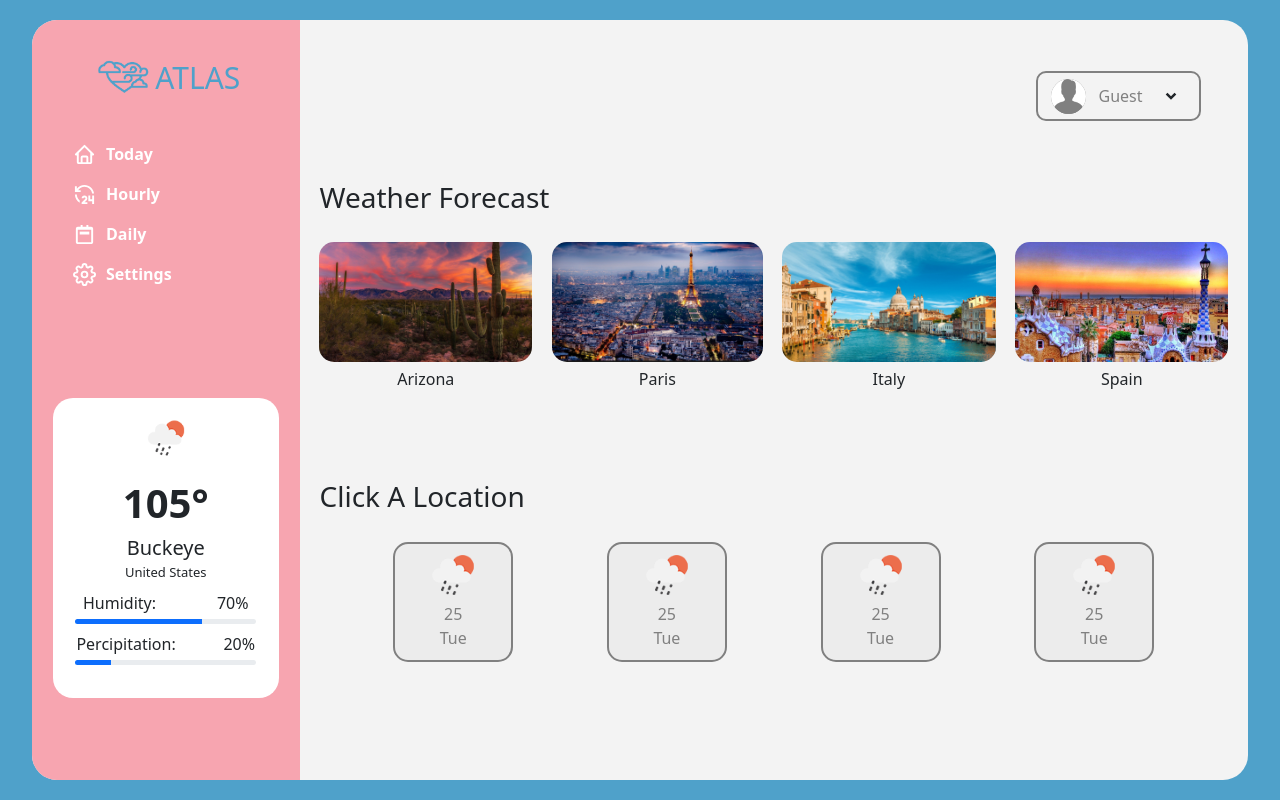
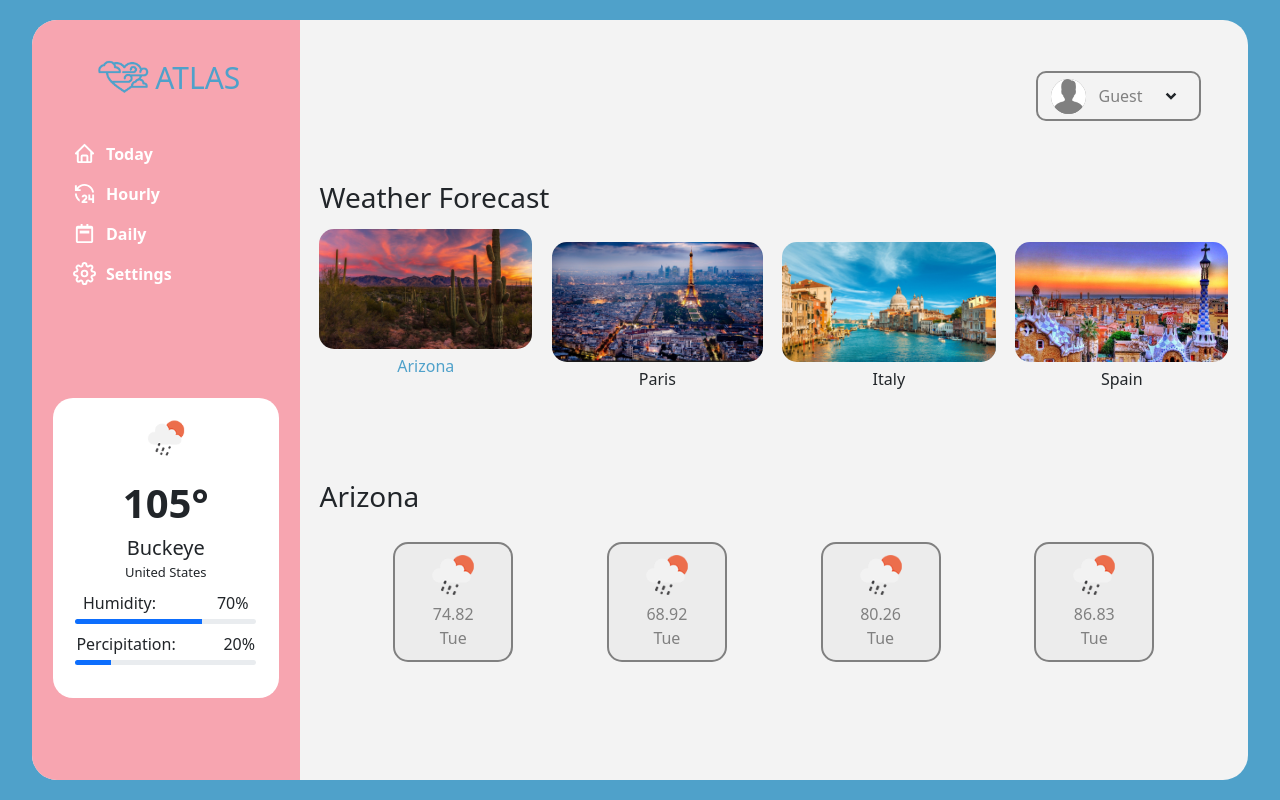
Before and after one commit to Joshuarvlcb/Atlas, a React (Create React App) app: page /slider in a window 1280 px wide. Built offline with nearby package versions, Linux system fonts and the light colour scheme.

Commit message:
created correct data

```diff
--- a/src/App.js
+++ b/src/App.js
@@ -16,13 +16,13 @@ import { BrowserRouter as Router, Switch as S, Route } from "react-router-dom";
 import weather from './assests/weather.json'
 //We need router to add the ability ro handle routing in react
 function App() {
-  const [city, setCity] = useState("Click A Location");
+  const [city, setCity] = useState("Arizona");
   const [activePage, setActivePage] = useState('today')
   const [cityData, setCityData] = useState([
     {
       id: 1,
       name: "Arizona",
-      active: false,
+      active: true,
       src: Az,
     },
     {
@@ -46,9 +46,17 @@ function App() {
   ]);
 
   const data = {
-    today: [6, 13, 17, 21],
-    hourly: [0,1,2,3,4,5,6,7,8,9,10,11,12,13,14,15,16,17,18,19,20,21,22,23,24,25,26,27,28,29,30,31,32,33,34,35,36,37,38,39,40,41,42,43,44,45,46,47],
-    daily: weather.daily,
+    today: [weather['hourly'][4], weather['hourly'][11], weather['hourly'][16], weather['hourly'][22]],
+    hourly: [],
+    grabHourly(){
+      for(let i = 0; i < 48; i++){
+        this.hourly.push(weather['hourly'][i])
+      }
+      console.table(this.hourly)
+      console.table(this.today)
+      console.table(this.daily)
+    },
+    daily: weather['daily'].slice(0, 7),
   }
 
   const [current, setCurrent] = useState(data.today);
@@ -81,6 +89,7 @@ function App() {
 
   return (
     <>
+      {data.grabHourly()}
       <div
         className="d-flex align-items-center justify-content-center"
         style={{ height: "100vh", width: "100vw", backgroundColor: "#4FA1CA" }}
@@ -178,7 +187,7 @@ function App() {
   </Col>
 
 </Row> */}
-          <Slider object = {data[activePage]} city = {city} active = {activePage  }/>
+          <Slider arr = {data[activePage]} city = {city} active = {activePage}/>
 
 
         {/* <Row >
--- a/src/components/MiniCard.jsx
+++ b/src/components/MiniCard.jsx
@@ -1,6 +1,6 @@
 
 
-const MiniCard = ({pic}) => {
+const MiniCard = ({pic, temp}) => {
     return (
         <>
  <div className="mini-card " style = {{cursor:'pointer',width:'120px',position:'relative'}}>
@@ -8,7 +8,7 @@ const MiniCard = ({pic}) => {
 
     </div>
     <div className="d-flex flex-column align-items-center" style = {{position:'absolute',top:'50%'}}>
-    <div className="deg">25</div>
+    <div className="deg">{temp}</div>
     <div className="date">Tue</div>
 
     </div>
--- a/src/components/Slider.jsx
+++ b/src/components/Slider.jsx
@@ -2,10 +2,12 @@ import React from "react";
 import MiniCard from "./MiniCard";
 import Sun from "../assests/sunny.png";
 
-const Slider = ({ object, city, active }) => {
+const Slider = ({ arr, city, active }) => {
+
+  const days = ['Sun', 'Mon', 'Tue', 'Wed', 'Thu', 'Fri', 'Sat']
 
     const needArrows = () => {
-        return (object.length > 7)
+        return (arr.length > 7)
     }
 
   return (
@@ -21,8 +23,8 @@ const Slider = ({ object, city, active }) => {
         {city}
       </h3>
       <div className="daily-slider">
-        {object.map((card, i) => {
-          return <MiniCard pic={Sun} height amount = {object.length} className = {`${active}${i}`}/>;
+        {arr.map((card, i) => {
+          return <MiniCard pic={Sun} className = {`${active}${i}`} temp = {(active === 'daily') ? card.temp.day : card.temp}/>;
         })}
       </div>
     </div>
--- a/src/css/style.css
+++ b/src/css/style.css
@@ -23,6 +23,17 @@
   background-color: #f7a5b0;
   border-bottom-left-radius: 25px;
   border-top-left-radius: 25px;
+}
+
+.app-container .nav-container .nav .nav-link {
+  -webkit-transition: all 0.5s ease;
+  transition: all 0.5s ease;
+  border-bottom: 1px solid transparent;
+  width: 10rem;
+}
+
+.app-container .nav-container .nav .nav-link:hover {
+  border-bottom: 1px solid #f3f3f3;
 }
 
 .app-container .nav-container .logo-con div {
--- a/src/style.scss
+++ b/src/style.scss
@@ -19,6 +19,18 @@
     background-color: rgb(247, 165, 176);
     border-bottom-left-radius: 25px;
     border-top-left-radius: 25px;
+
+    .nav{
+      .nav-link{
+        transition: all 0.5s ease;
+        border-bottom: 1px solid transparent;
+        width: 10rem;
+
+        &:hover{
+          border-bottom: 1px solid rgb(243, 243, 243)
+        }
+      }
+    }
 
     .logo-con {
       div {
```
Also changed, not shown: src/css/min/style.min.css, 2 other files (tests, documents, lock files or other folders).
